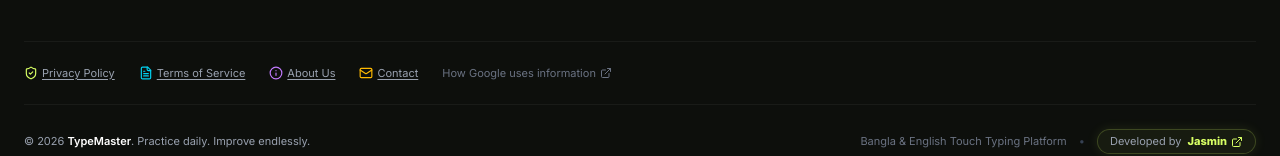
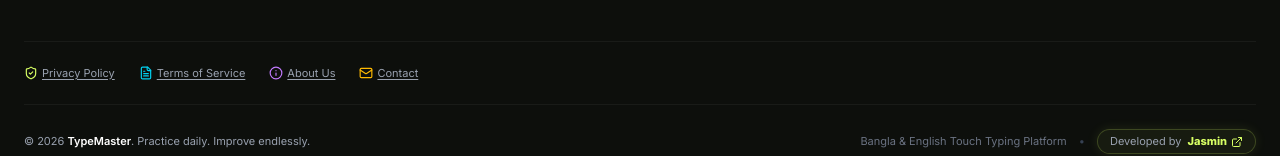
Before and after one commit to jasminaramim/-TypeMaster, a React (Vite) app: page / in a window 1280 px wide. Shown: the part 6751-6907 px from the top of the page. Built offline with nearby package versions, Linux system fonts and the light colour scheme.

Commit message:
Hide How Google uses information link from footer

```diff
--- a/src/components/Footer.tsx
+++ b/src/components/Footer.tsx
@@ -204,16 +204,6 @@ export const Footer: React.FC<FooterProps> = ({ setTab, onOpenPolicyModal }) =>
                 </button>
               </>
             )}
-
-            <a
-              href="https://policies.google.com/technologies/partner-sites"
-              target="_blank"
-              rel="noopener noreferrer"
-              className="hover:text-gray-200 transition inline-flex items-center gap-1 text-gray-500"
-            >
-              <span>How Google uses information</span>
-              <ExternalLink className="h-3 w-3" />
-            </a>
           </div>
         </div>
 
```
